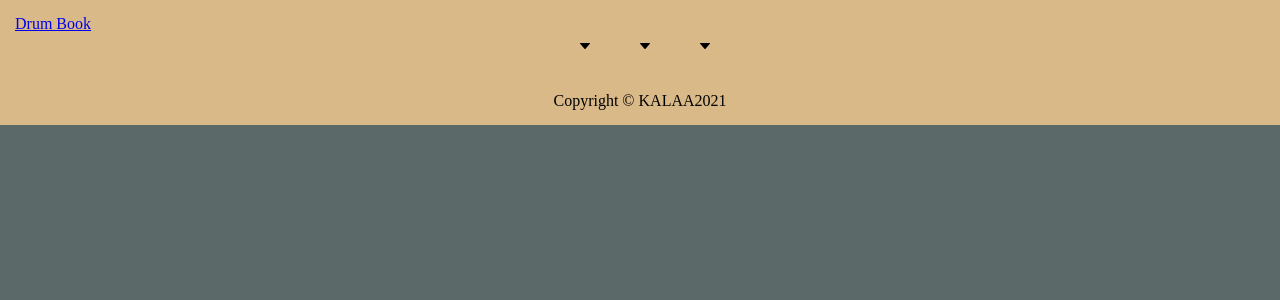
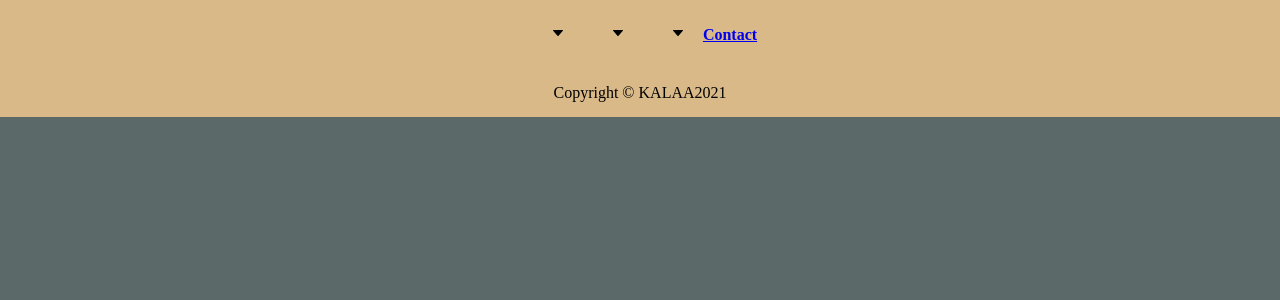
Before and after one commit to kobac44/drums-swing, a Vue app: page / in a window 1280 px wide. Shown: the top 300 px of the page. Built offline with nearby package versions, Linux system fonts and the light colour scheme.

Commit message:
navbars displaying again, debugging code, and developing the router links

```diff
--- a/src/App.vue
+++ b/src/App.vue
@@ -1,13 +1,17 @@
 <template>
   <header>
-    <router-link to="/">Drum Book</router-link>
     <Navbar />
-    <Footer />
+    <router-link to="/"></router-link>
+    <router-link to="/"></router-link>
+    <router-link to="/"></router-link>
+    <router-link to="/Contact"></router-link>
+  <Footer />
   </header>
 </template>
 
 <script>
-// import Dropdown from "./views/Dropdown";
+// eslint-disable-next-line no-unused-vars
+import Dropdown from "./views/Dropdown";
 import Navbar from "./components/Navbar";
 import Footer from "./components/Footer";
 
--- a/src/components/Navbar.vue
+++ b/src/components/Navbar.vue
@@ -3,14 +3,16 @@
     <Dropdown title="DRUM BOOK" :items="drumbook" />
     <Dropdown title="ABOUT" :items="about" />
     <Dropdown title="BUY" :items="buy" />
+    <div class="menu-item"><a href="#">Contact</a></div>
   </nav>
+
 </template>
 
 <script>
 import Dropdown from "../views/Dropdown";
 
 export default {
-  name: "Navbar",
+  name: "navbar",
   components: {
     Dropdown,
   },
@@ -54,7 +56,7 @@ export default {
   },
   props: ["title", "items"],
   methods: {
-    isOpen: false,
+    isOpen: true,
   },
 };
 </script>
@@ -64,5 +66,12 @@ nav {
   display: flex;
   align-items: center;
   justify-content: center;
+  padding: 5px;
+}
+
+div .menu-item {
+  text-decoration: none;
+  font-weight: bolder;
+
 }
 </style>
--- a/src/router/index.js
+++ b/src/router/index.js
@@ -1,7 +1,8 @@
 import { createRouter, createWebHistory } from "vue-router";
 import DrumBook from "../views/DrumBook";
 import About from "../views/About";
-import Contacts from "../views/Contacts";
+import Contact from "../views/Contact";
+import BUY from "../views/BUY";
 
 const routes = [
   {
@@ -15,10 +16,15 @@ const routes = [
     component: About,
   },
   {
-    path: "/contacts",
-    name: "Contacts",
-    component: Contacts,
+    path: "/contact",
+    name: "Contact",
+    component: Contact,
   },
+  {
+    Path: "/buy",
+    name: "BUY",
+    component: BUY,
+  }
 ];
 
 const router = createRouter({
--- /dev/null
+++ b/src/views/BUY.vue
@@ -0,0 +1,15 @@
+<template>
+    <div>
+        <h2>BUY</h2>
+    </div>
+</template>
+
+<script>
+export default {
+
+}
+</script>
+
+<style scoped>
+
+</style>
--- a/src/views/Dropdown.vue
+++ b/src/views/Dropdown.vue
@@ -21,7 +21,8 @@
 
 <script>
 export default {
-  name: "Dropdown",
+  name: "dropdown",
+  // props: ["title", "items"],
 }
 </script>
 
--- a/src/views/DrumBook.vue
+++ b/src/views/DrumBook.vue
@@ -1,5 +1,5 @@
 <template>
-  <div class="name">
+  <!-- <div class="name">
     <div class="letter">
       <img src="../assets/img/A.png" />
     </div>
@@ -27,20 +27,20 @@
     <div class="letter">
       <img src="../assets/img/K.png" />
     </div>
-  </div>
+  </div> -->
 </template>
 
 <script>
-export default {
-  name: "DrumBook",
-  props: {
-    msg: String,
-  },
-};
-</script>
+// export default {
+//   name: "DrumBook",
+//   props: {
+//     msg: String,
+//   },
+// };
+// </script>
 
 <style scoped>
-.name {
+/* .name {
   border: 1px solid grey;
   display: flex;
   align-items: center;
@@ -48,5 +48,5 @@ export default {
   vertical-align: middle;
   width: 50vw;
   height: 30vh;
-}
+} */
 </style>
```
Also changed, not shown: src/views/Contact.vue (line endings or trailing spaces).
